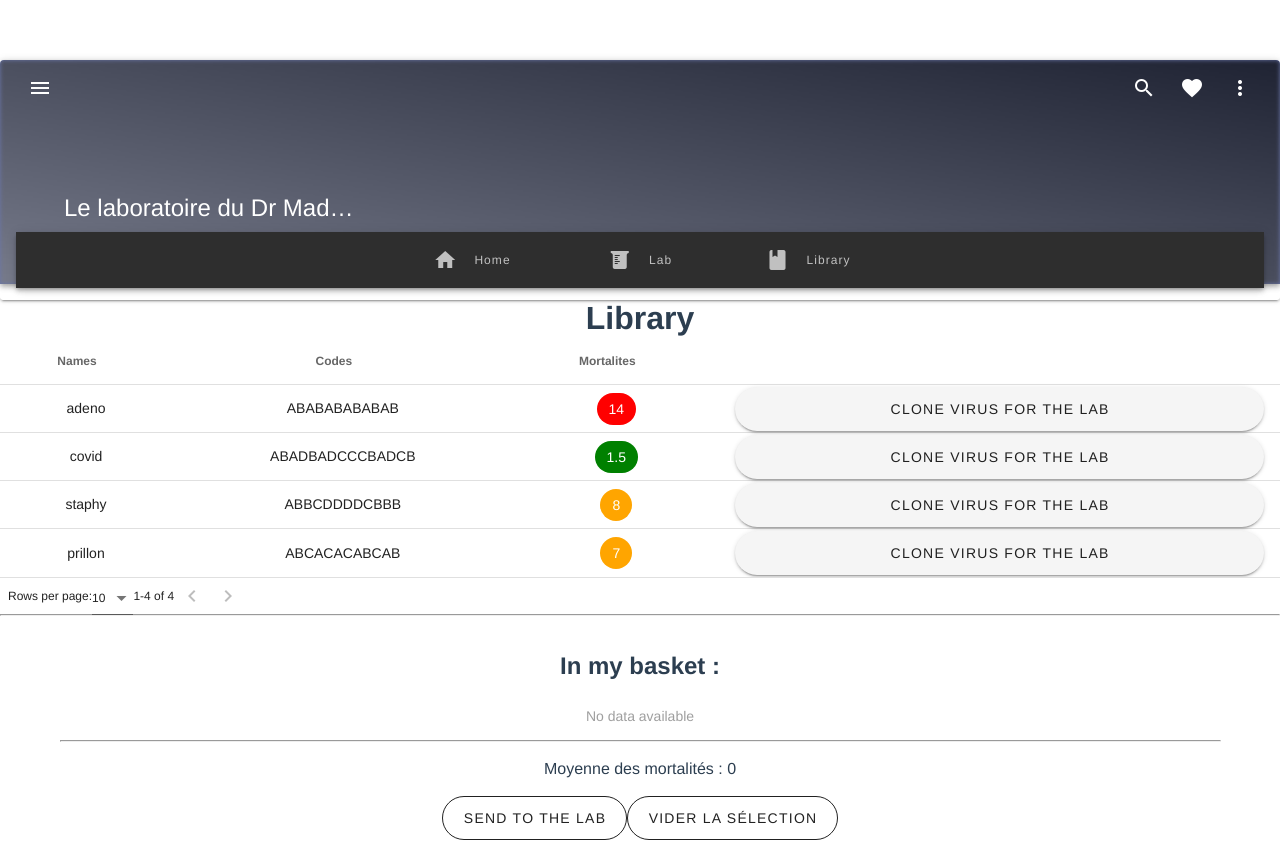
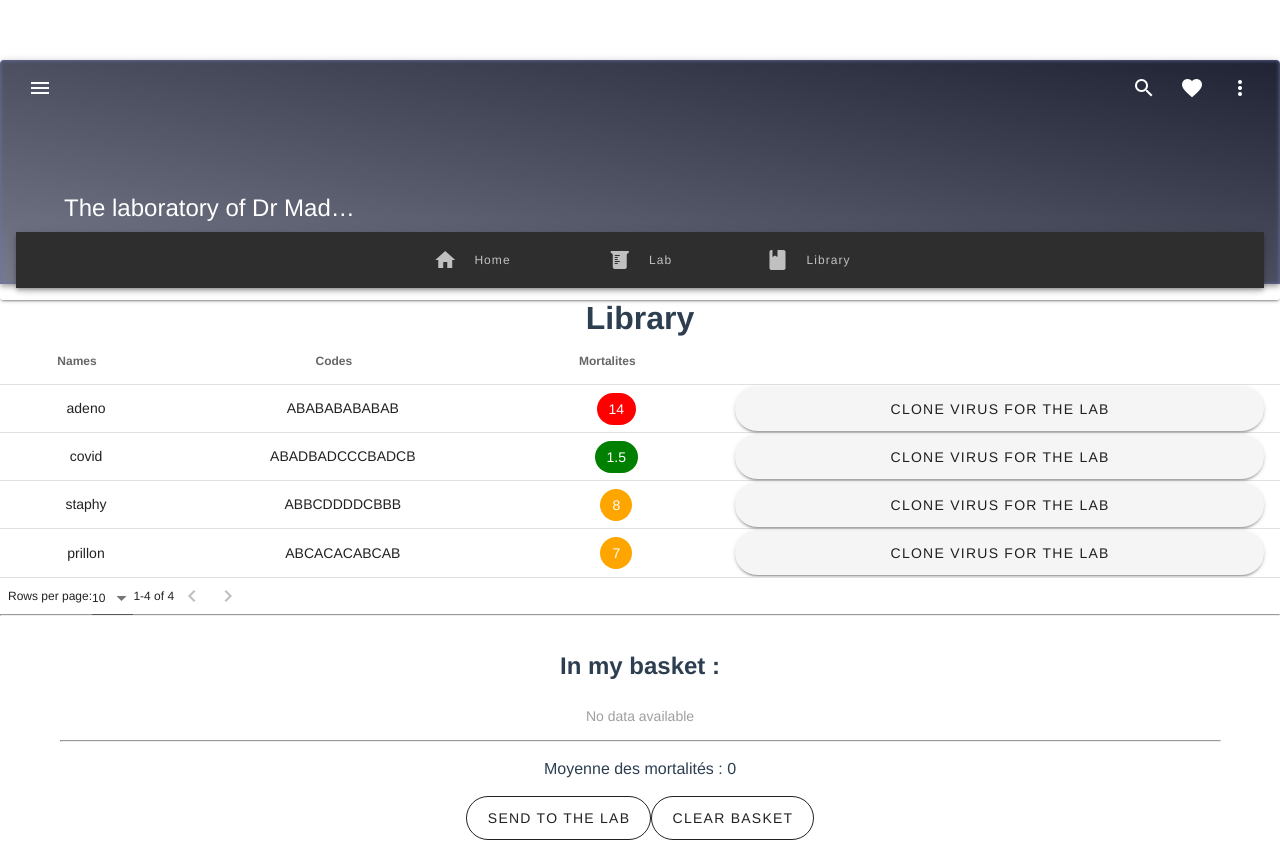
Before and after one commit to RyuJah/tp3, a Vue app: page /library/1 in a window 1280 px wide. Built offline with nearby package versions, Linux system fonts and the light colour scheme.

Commit message:
project init

```diff
--- a/src/components/NavBar.vue
+++ b/src/components/NavBar.vue
@@ -22,7 +22,7 @@
 
         <v-app-bar-nav-icon></v-app-bar-nav-icon>
 
-        <v-app-bar-title>Le laboratoire du Dr Mad....</v-app-bar-title>
+        <v-app-bar-title>The laboratory of Dr Mad....</v-app-bar-title>
 
         <v-spacer></v-spacer>
 
--- a/src/views/Basket.vue
+++ b/src/views/Basket.vue
@@ -30,7 +30,7 @@
               large
               rounded
              outlined
-      >Vider la sélection
+      >Clear Basket
       </v-btn>
     </v-container>
   </div>
```
